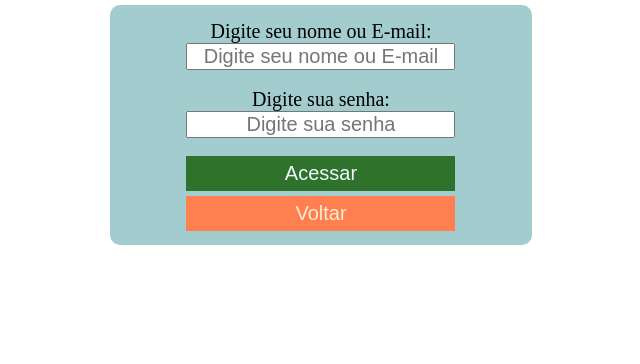
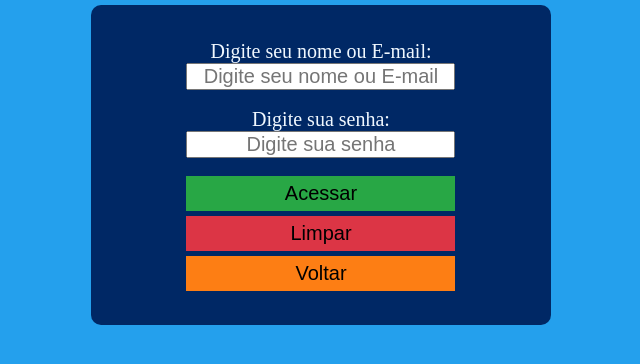
Before and after one commit to vitorhugoarcanjo/site_gestao_financeira, a Flask app: page /login/ in a window 1280 px wide. Shown: the top 364 px of the page, without its empty margins (319-959 px from the left). Run offline with Flask 3, Linux system fonts and the light colour scheme.

Commit message:
melhorando layout

```diff
--- a/rotas/pasta_financas/financas.py
+++ b/rotas/pasta_financas/financas.py
@@ -1,4 +1,4 @@
-from flask import Blueprint
+from flask import Blueprint, render_template
 from rotas.middleware.autenticacao import login_required
 
 bp_financas = Blueprint('financas', __name__)
@@ -7,4 +7,4 @@ bp_financas = Blueprint('financas', __name__)
 @bp_financas.route('/')
 @login_required
 def inifinancas():
-    return 'Finanças ok'
+    return render_template('pasta_financas/tela_financas.html')
--- /dev/null
+++ b/static/pasta_financas/estrutura_global.css
@@ -0,0 +1,4 @@
+* {
+    margin: 0;
+    padding: 0;
+}
--- /dev/null
+++ b/static/pasta_financas/import_todas_css.css
@@ -0,0 +1 @@
+@import url('/static/pasta_financas/estrutura_global.css');
--- a/static/pasta_login/pasta_cadastre_se/estrutura_global.css
+++ b/static/pasta_login/pasta_cadastre_se/estrutura_global.css
@@ -2,3 +2,7 @@
     margin: 0;
     padding: 0;
 }
+
+body {
+    background-color: #24A0ED;
+}
--- a/static/pasta_login/pasta_login/container_login.css
+++ b/static/pasta_login/pasta_login/container_login.css
@@ -6,14 +6,14 @@ section .container_login {
     display: flex;
     justify-content: center;
     align-items: center;
-    height: 30vh;
+    height: 40vh;
 }
 
     section .sub_container_login_fundo {
-        width: 33%;
+        width: 36%;
         display: flex;
         justify-content: center;
-        background-color: rgb(162, 204, 206);
+        background-color: rgb(0, 40, 101);
         height: 100%;
         border-radius: 10px;
 
@@ -33,6 +33,10 @@ section .container_login {
     text-align: center;
 }
 
+.sub_container_login > label {
+    color: aliceblue;
+}
+
 /* ----------------------- FINAL CONTAINER LABEL, INPUT - LOGIN ------------------*/
 
 
@@ -49,29 +53,39 @@ section .container_login {
 }
 
     /* BOTÃO - BUTTON */
-    .sub_container_login > button {
-        background-color: rgb(46, 114, 43);
-        color: aliceblue;
+    .sub_container_login > .btn_submit {
+        background-color: #28a745;
         margin-bottom: 5px;
         border: none;
     }
 
-    .sub_container_login button:hover {
+    .sub_container_login .btn_submit:hover {
         transform: scale(1.2);
-        background-color: rgb(83, 109, 30);
+        background-color: #218838;
     }
 
+
+    .sub_container_login > .btn_limpar {
+        background-color: #dc3545;
+        margin-bottom: 5px;
+        border: none;
+    }
+
+    .sub_container_login .btn_limpar:hover {
+        transform: scale(1.2);
+        background-color: #c82333;
+    }
 
 
     /* BOTÃO - A - */
     .sub_container_login > a {
         text-decoration: none;
-        background-color: coral;
-        color: blanchedalmond;
+        background-color: #fd7e14;
+        color: black;
     }
 
     .sub_container_login a:hover {
         transform: scale(1.2);
-        background-color: rgb(143, 86, 37);
+        background-color: #e06c0b;
     }
 /* ----------------------- FINAL CONTAINER BOTÕES LOGIN ------------------*/
--- a/static/pasta_login/pasta_login/estrutura_global.css
+++ b/static/pasta_login/pasta_login/estrutura_global.css
@@ -2,3 +2,7 @@
     margin: 0;
     padding: 0;
 }
+
+body {
+    background-color: #24A0ED;
+}
--- a/static/pasta_tela_inicial/estrutura_global.css
+++ b/static/pasta_tela_inicial/estrutura_global.css
@@ -2,3 +2,7 @@
     margin: 0;
     font-family: Arial, Helvetica, sans-serif;
 }
+
+body {
+    background-color: #24A0ED;
+}
--- a/templates/pasta_login/pasta_acesso_login/tela_logica_login.html
+++ b/templates/pasta_login/pasta_acesso_login/tela_logica_login.html
@@ -34,7 +34,8 @@
                         <label>Digite sua senha:</label>
                         <input type="password" name="senha" placeholder="Digite sua senha"><br>
 
-                        <button type="submit">Acessar</button>
+                        <button type="submit" class="btn_submit">Acessar</button>
+                        <button type="reset" class="btn_limpar">Limpar</button>
 
                         <a href="{{ url_for('appinicializar') }}">Voltar</a>
 
```
Also changed, not shown: static/pasta_login/pasta_cadastre_se/container_cadastro.css (+8 -7 lines), templates/pasta_financas/tela_financas.html (added, +13 -0 lines).
